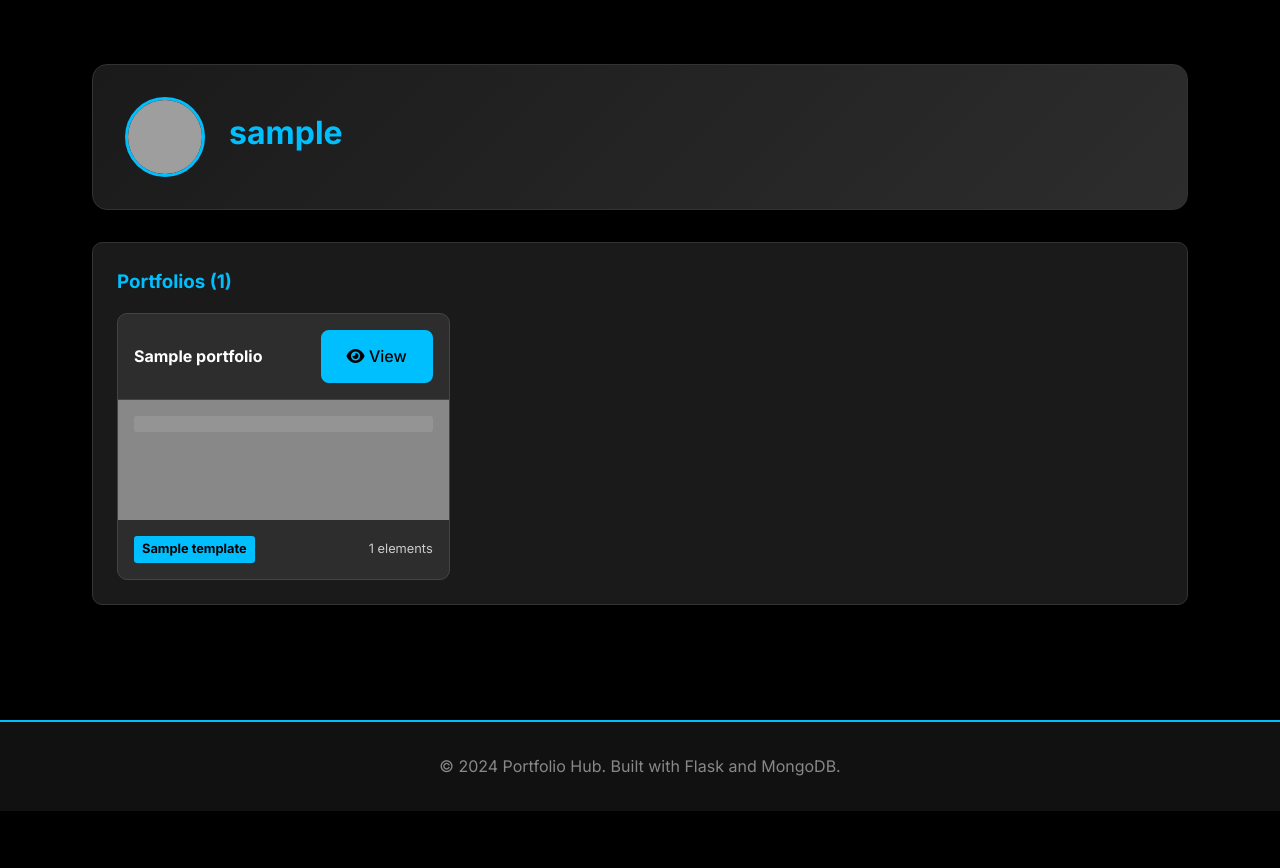
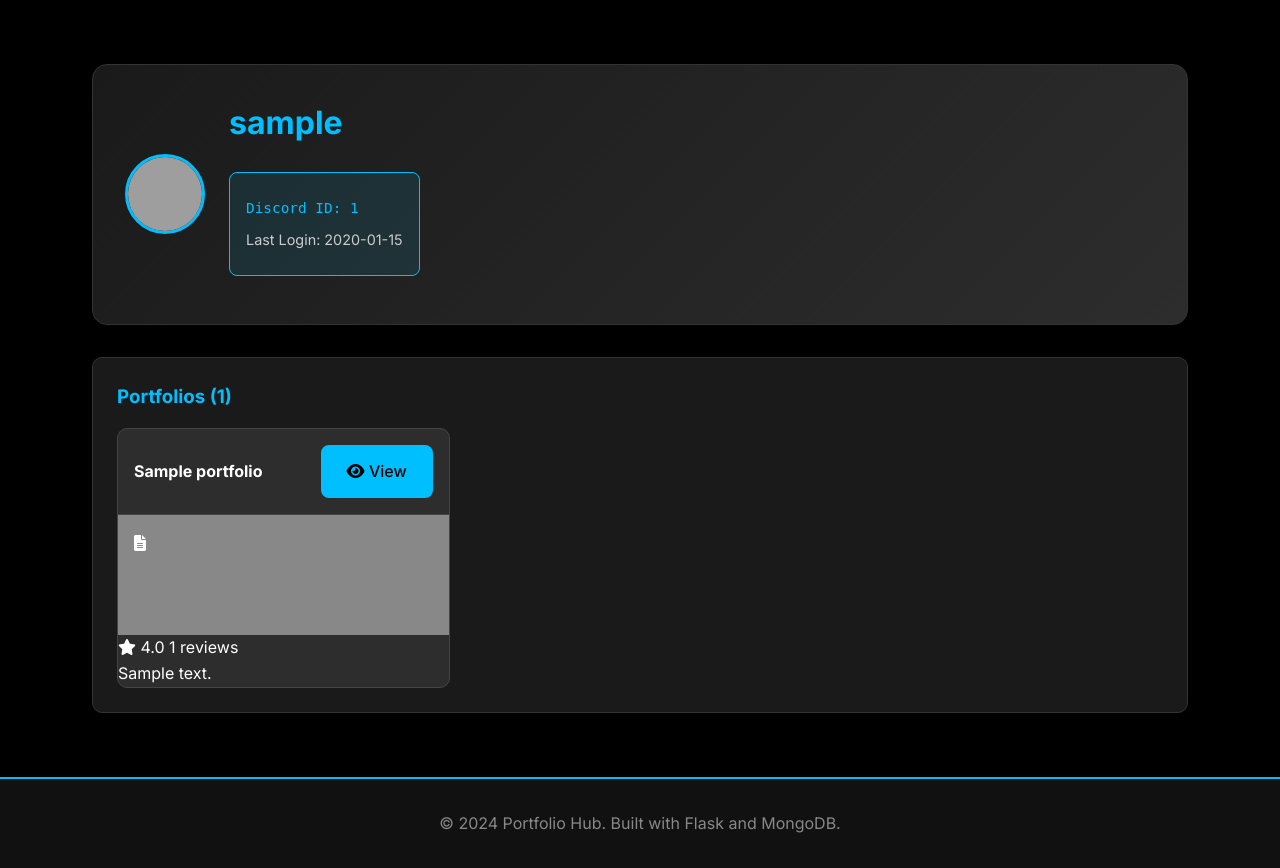
Before and after one commit to fugitivebreach/portfolio-website-v1, a Flask app: page /profile/1 in a window 1280 px wide. Shown: the part 88-956 px from the top of the page. Before the commit the page ends 899 px from the top, so only its background shows below. Run offline with Flask 3, Linux system fonts and the light colour scheme; a database or web service that is not in the repository returns one stand-in record (values such as "Sample title"); some libraries are stand-ins or nearby versions; grey boxes are pictures that could not be loaded.

Commit message:
updating and fixing

```diff
--- a/app.py
+++ b/app.py
@@ -345,11 +345,15 @@ def public_profile(user_id):
             except:
                 pass
 
-        if not user_data or user_data.get('profile_visibility') == 'private':
-            flash('Profile not found or private.', 'error')
+        if not user_data:
+            flash('Profile not found.', 'error')
             return redirect(url_for('index'))
 
         user = User(user_data)
+
+        # If profile is private, show limited info
+        if user_data.get('profile_visibility') == 'private':
+            return render_template('public_profile.html', user=user, portfolios=[], is_private=True)
         user_portfolios = list(mongo.db.portfolios.find({'user_id': user_data['discord_id']}))
         return render_template('public_profile.html', user=user, portfolios=user_portfolios)
     except:
--- a/templates/public_profile.html
+++ b/templates/public_profile.html
@@ -20,6 +20,59 @@
         color: #ffffff;
         text-shadow: 0 1px 2px rgba(0, 0, 0, 0.5);
         box-shadow: 0 2px 4px rgba(0, 0, 0, 0.2);
+    }
+
+    .discord-info {
+        margin: 1rem 0;
+        padding: 1rem;
+        background-color: rgba(0, 191, 255, 0.1);
+        border: 1px solid #00bfff;
+        border-radius: 8px;
+    }
+
+    .discord-info p {
+        margin: 0.5rem 0;
+        color: #cccccc;
+        font-size: 0.9rem;
+    }
+
+    .discord-id {
+        font-family: monospace;
+        color: #00bfff !important;
+    }
+
+    .profile-description-section {
+        margin: 1rem 0;
+        padding: 1rem;
+        background-color: rgba(255, 255, 255, 0.05);
+        border-radius: 8px;
+    }
+
+    .profile-description-section h4 {
+        color: #00bfff;
+        margin: 0 0 0.5rem 0;
+        font-size: 1.1rem;
+    }
+
+    .profile-description {
+        color: #cccccc;
+        line-height: 1.6;
+        margin: 0;
+    }
+
+    .private-profile-message {
+        margin: 1rem 0;
+        padding: 1rem;
+        background-color: rgba(255, 255, 255, 0.05);
+        border: 1px solid #666666;
+        border-radius: 8px;
+        text-align: center;
+    }
+
+    .private-profile-message p {
+        color: #888888;
+        font-style: italic;
+        margin: 0;
     }
 </style>
 {% endblock %}
@@ -70,13 +123,27 @@ document.addEventListener('DOMContentLoaded', function() {
                         </span>
                     {% endif %}
                 </div>
-                {% if user.description %}
-                    <p class="profile-description">{{ user.description }}</p>
+                {% if not is_private %}
+                    <div class="discord-info">
+                        <p class="discord-id">Discord ID: {{ user.id }}</p>
+                        <p class="last-login">Last Login: {{ user.last_login.strftime('%B %d, %Y at %I:%M %p') if user.last_login else 'Never' }}</p>
+                    </div>
+                    {% if user.description %}
+                        <div class="profile-description-section">
+                            <h4>About</h4>
+                            <p class="profile-description">{{ user.description }}</p>
+                        </div>
+                    {% endif %}
+                {% else %}
+                    <div class="private-profile-message">
+                        <p>This profile is private.</p>
+                    </div>
                 {% endif %}
             </div>
         </div>
     </div>
 
+    {% if not is_private %}
     <div class="profile-content">
         <div class="profile-section">
             <h3>Portfolios ({{ portfolios|length }})</h3>
@@ -90,22 +157,17 @@ document.addEventListener('DOMContentLoaded', function() {
                             <i class="fas fa-eye"></i> View
                         </a>
                     </div>
-                    <div class="portfolio-preview" data-bg-color="{{ portfolio.background_color or '#000000' }}">
-                        <div class="portfolio-elements">
-                            {% for element in portfolio.elements[:3] %}
-                                <div class="element-preview">
-                                    {% if element.type == 'text_short' %}
-                                        <div class="text-preview">{{ (element.properties.text or '')[:30] }}...</div>
-                                    {% elif element.type == 'image' %}
-                                        <div class="image-preview">📷</div>
-                                    {% endif %}
-                                </div>
-                            {% endfor %}
+                    <div class="portfolio-preview" data-bg-color="{{ portfolio.background_color }}">
+                        <i class="fas fa-file-alt"></i>
+                    </div>
+                    <div class="portfolio-info">
+                        <div class="portfolio-stats">
+                            <span class="portfolio-rating">
+                                <i class="fas fa-star"></i> {{ "%.1f"|format(portfolio.average_rating or 0) }}
+                            </span>
+                            <span class="portfolio-reviews">{{ portfolio.review_count or 0 }} reviews</span>
                         </div>
-                    </div>
-                    <div class="portfolio-meta">
-                        <span class="template-badge">{{ portfolio.template }}</span>
-                        <span class="element-count">{{ portfolio.elements|length }} elements</span>
+                        <p class="portfolio-description">{{ portfolio.description or 'No description available.' }}</p>
                     </div>
                 </div>
                 {% endfor %}
@@ -113,13 +175,14 @@ document.addEventListener('DOMContentLoaded', function() {
                 {% if portfolios|length == 0 %}
                 <div class="empty-state">
                     <i class="fas fa-folder-open"></i>
-                    <h4>No public portfolios</h4>
-                    <p>This user hasn't created any portfolios yet.</p>
+                    <h4>No portfolios yet</h4>
+                    <p>This user hasn't created any portfolios.</p>
                 </div>
                 {% endif %}
             </div>
         </div>
     </div>
+    {% endif %}
 </div>
 
 <style>
```
Also changed, not shown: templates/profile.html (+53 -11 lines).
